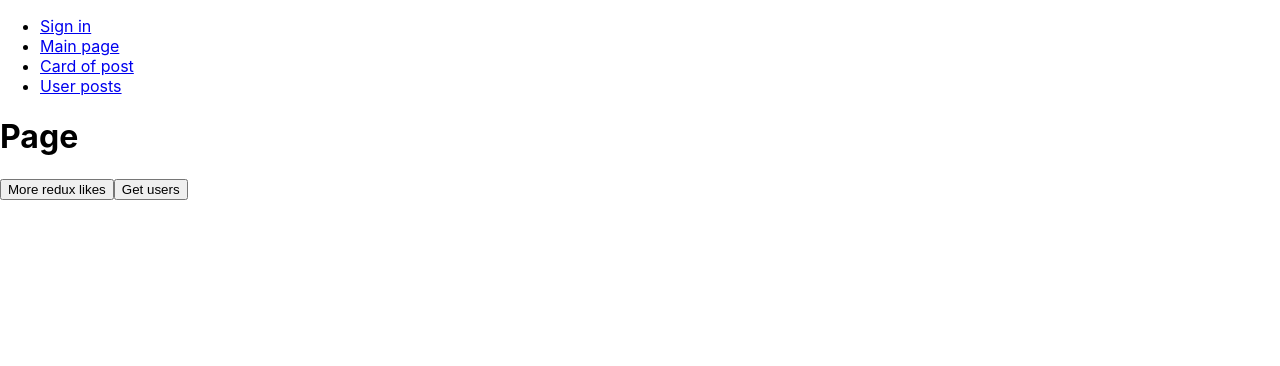
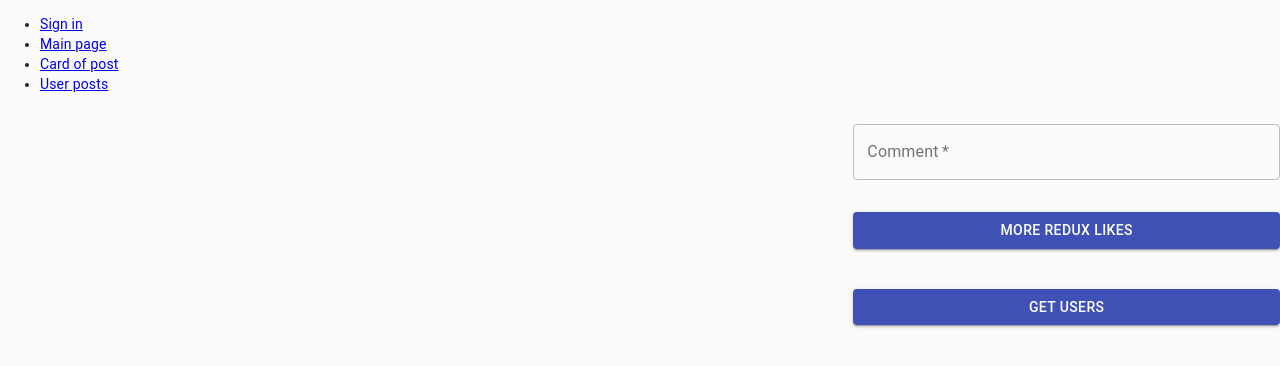
Before and after one commit to alex5272372/fe5final, a React (Create React App) app in the folder client/: page /page in a window 1280 px wide. Shown: the top 366 px of the page. Built offline with nearby package versions, Linux system fonts and the light colour scheme.

Commit message:
Main page tamplate

```diff
--- a/client/src/actions/pageActions.js
+++ b/client/src/actions/pageActions.js
@@ -1,3 +1,5 @@
+import {APP_HOST_NAME} from '../settings';
+
 export const pageTypes = {
     GET_USERS_REQUEST: 'GET_USERS_REQUEST',
     GET_USERS_SUCCESS: 'GET_USERS_SUCCESS',
@@ -12,7 +14,7 @@ export function getUsers() {
             payload: 'Loading users...'
         });
 
-        fetch('https://swapi.co/api/people/1/')
+        fetch(`${APP_HOST_NAME}/api/users/`)
             .then(response => response.json())
                     .then(users => dispatch({
                     type: pageTypes.GET_USERS_SUCCESS,
--- a/client/src/components/Page.js
+++ b/client/src/components/Page.js
@@ -1,28 +1,90 @@
-import React, {Component, Fragment} from 'react'
-import {connect} from 'react-redux';
+import React from 'react';
+import {connect} from "react-redux";
 
-import {getUsers,newLike} from '../actions/pageActions';
+import {
+    getUsers,
+    newLike
+} from "../actions/pageActions";
 
-class Page extends Component {
-    render() {
-        const {dispatch} = this.props;
+import Button from '@material-ui/core/Button';
+import CssBaseline from '@material-ui/core/CssBaseline';
+import TextField from '@material-ui/core/TextField';
+import Grid from '@material-ui/core/Grid';
+import {makeStyles} from '@material-ui/core/styles';
+import {green, lightBlue, yellow} from "@material-ui/core/colors";
 
-        return (
-            <Fragment>
-                <h1>Page</h1>
-                <input type="button"
-                       onClick={() => dispatch(newLike())}
-                       value='More redux likes'/>
-                <input type="button"
-                       onClick={() => dispatch(getUsers())}
-                       value='Get users'/>
-            </Fragment>
-        )
+const useStyles = makeStyles(theme => ({
+    root: {
+        backgroundColor: lightBlue,
+    },
+    posts: {
+        backgroundColor: green,
+    },
+    users: {
+        backgroundColor: yellow,
+    },
+    submit: {
+        margin: theme.spacing(3, 0, 2),
+    },
+}));
+
+function Page(props) {
+    const classes = useStyles();
+    const {
+        comment,
+        onChangeComment,
+        dispatch,
+        users
+    } = props;
+
+    return (
+        <Grid container component="main" className={classes.root}>
+            <CssBaseline />
+            <Grid item xs={8} className={classes.posts} />
+            <Grid item xs={4} className={classes.users}>
+                <TextField
+                    variant="outlined"
+                    margin="normal"
+                    required
+                    fullWidth
+                    id="comment"
+                    label="Comment"
+                    name="comment"
+                    value={comment}
+                    onChange={onChangeComment}
+                />
+
+                <Button
+                    type="button"
+                    fullWidth
+                    variant="contained"
+                    color="primary"
+                    className={classes.submit}
+                    onClick={() => dispatch(newLike())}
+                >
+                    More redux likes
+                </Button>
+
+                <Button
+                    type="button"
+                    fullWidth
+                    variant="contained"
+                    color="primary"
+                    className={classes.submit}
+                    onClick={() => dispatch(getUsers())}
+                >
+                    Get users
+                </Button>
+
+            </Grid>
+        </Grid>
+    );
+}
+
+function mapStateToProps(store) {
+    return {
+        users: store.users,
     }
 }
 
-/*function mapStateToProps(state) {
-    return state;
-}*/
-
-export default connect()(Page);
+export default connect(mapStateToProps)(Page);
--- a/client/src/containers/App.js
+++ b/client/src/containers/App.js
@@ -2,7 +2,7 @@ import React, {Component} from 'react';
 import {Switch, Route} from 'react-router-dom';
 
 import SignInContainer from './SignInContainer';
-import Page from '../components/Page';
+import PageContainer from './PageContainer';
 import Post from '../components/Post';
 import User from '../components/User';
 
@@ -28,7 +28,7 @@ class App extends Component {
             <main>
                 <Header/>
                 <Switch>
-                    <Route path='/page' component={Page}/>
+                    <Route path='/page' component={PageContainer}/>
                     <Route path='/post' component={Post}/>
                     <Route path='/user' component={User}/>
                     <Route path='/' component={SignInContainer}/>
--- /dev/null
+++ b/client/src/containers/PageContainer.js
@@ -0,0 +1,29 @@
+import React, {Component} from 'react'
+import Page from '../components/Page';
+
+export default class PageContainer extends Component {
+    constructor(props) {
+        super(props);
+
+        this.state = {
+            comment: ''
+        };
+
+        this.onChangeComment = this.onChangeComment.bind(this);
+    }
+
+    onChangeComment(event) {
+        this.setState({comment: event.target.value});
+    }
+
+    render() {
+        const {comment} = this.state;
+
+        return (
+            <Page
+                comment={comment}
+                onChangeComment={this.onChangeComment}
+            />
+        )
+    }
+}
--- a/client/src/containers/SignInContainer.js
+++ b/client/src/containers/SignInContainer.js
@@ -1,5 +1,5 @@
 import React, {Component} from 'react';
-import SignIn from "../components/SignIn";
+import SignIn from '../components/SignIn';
 
 export default class SignInContainer extends Component {
     constructor(props) {
--- a/client/src/reducers/users.js
+++ b/client/src/reducers/users.js
@@ -20,11 +20,16 @@ export function usersReducer(state = initialState, action) {
     const newUsers = state.allUsers.map(value => ({...value, subs: value.subs.slice()}));
 
     switch (action.type) {
-         case actionTypes.GET_USERS_SUCCESS:
-            return { // for users.test.js
-                ...initialState,
-                isFetching: true
-            };
+        case actionTypes.GET_USERS_SUCCESS:
+            /*return { // for users.test.js
+             ...initialState,
+             isFetching: true
+            };*/
+
+             return {
+                 ...action.payload,
+                 isFetching: true
+             };
 
         case actionTypes.ADD_USER:
             newUsers.push(createUser());
```
